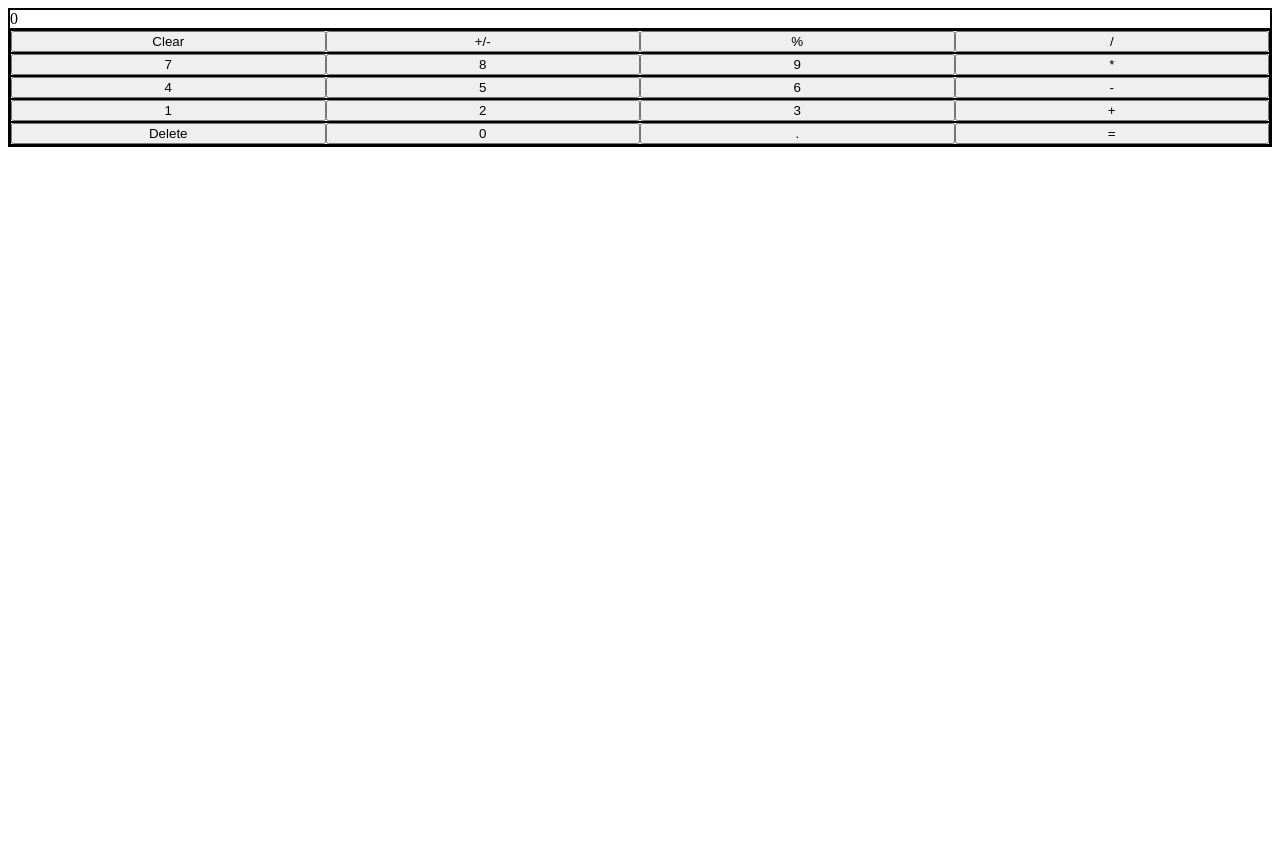
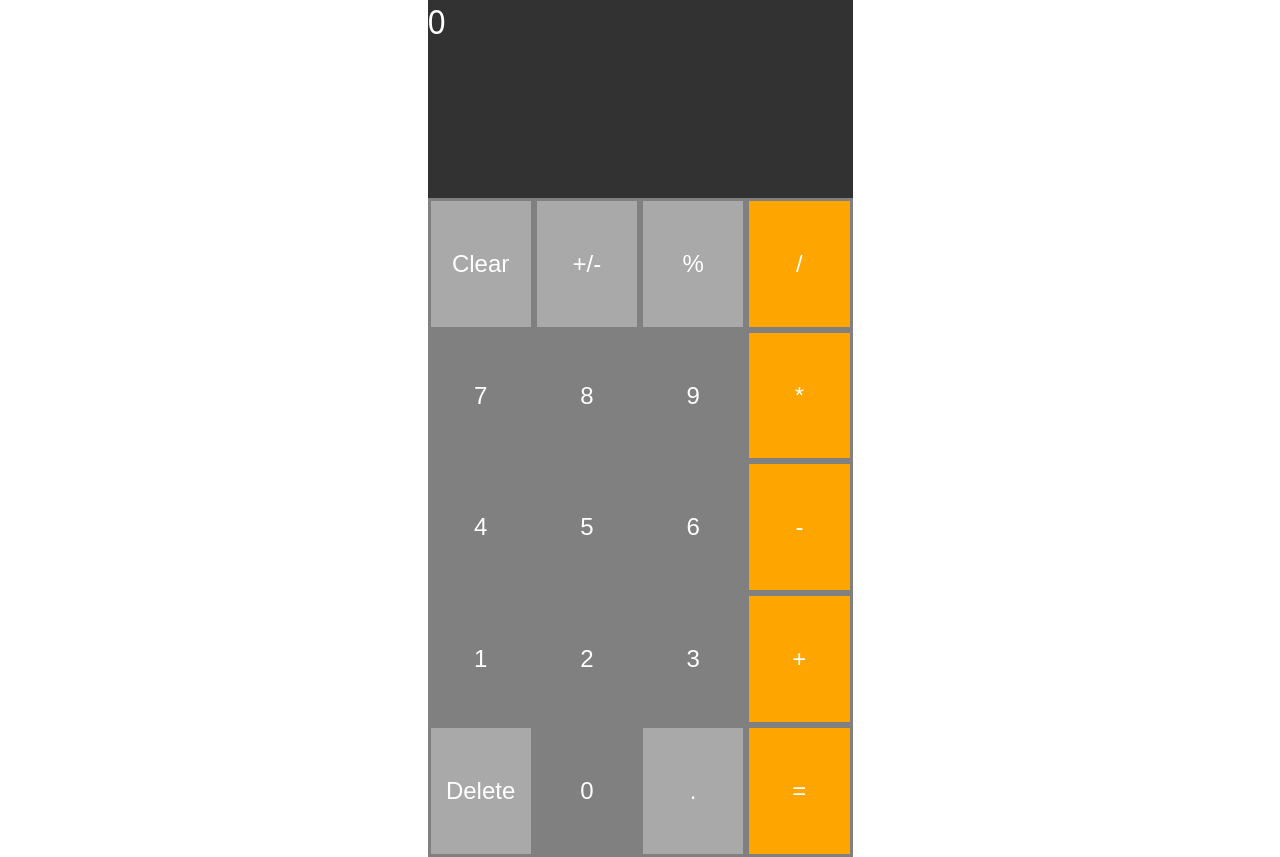
Before and after one commit to lequangphu/odin-calculator, a plain HTML site: page index.html in a window 1280 px wide. Before the commit the page ends 800 px from the top, so only its background shows below. Drawn offline with Linux system fonts and the light colour scheme.

Commit message:
Decorate the calculator

```diff
--- a/index.html
+++ b/index.html
@@ -9,7 +9,7 @@
 <body>
     <div class="container calculator">
       <div class="container display">0</div>
-      <div class="container key">
+      <div class="container buttons">
         <div class="container row">
           <!-- 4 buttons: clear, +/- (negate), % (percent), divide -->
           <button id="clear">Clear</button>
--- a/styles.css
+++ b/styles.css
@@ -1,15 +1,53 @@
-div {
-  border: 1px solid black;
+* {
+  border: 0;
+  margin: 0;
+  padding: 0;
+  font-size: x-large;
+  color: white;
+}
+
+html {
+  font-family: system-ui, -apple-system, BlinkMacSystemFont, 'Segoe UI', Roboto, Oxygen, Ubuntu, Cantarell, 'Open Sans', 'Helvetica Neue', sans-serif;
 }
 
 .container {
   display: flex;
 }
 
-.calculator, .key {
+.calculator, .buttons {
   flex-direction: column;
+}
+
+.calculator {
+  margin: 0 auto;
+  height: 857px;
+  width: 425px;
+}
+
+.display {
+  flex: 3;
+  font-size: xx-large;
+  background-color: rgb(50, 50, 50);
+}
+
+.buttons {
+  flex: 10;
+}
+
+.row {
+  flex: 1;
 }
 
 button {
   flex: 1;
+  background-color: darkgray;
+  border: solid gray;
 }
+
+.number, .decimal {
+  background-color: gray;
+}
+
+.operator, #equal {
+  background-color: orange;
+}
```
